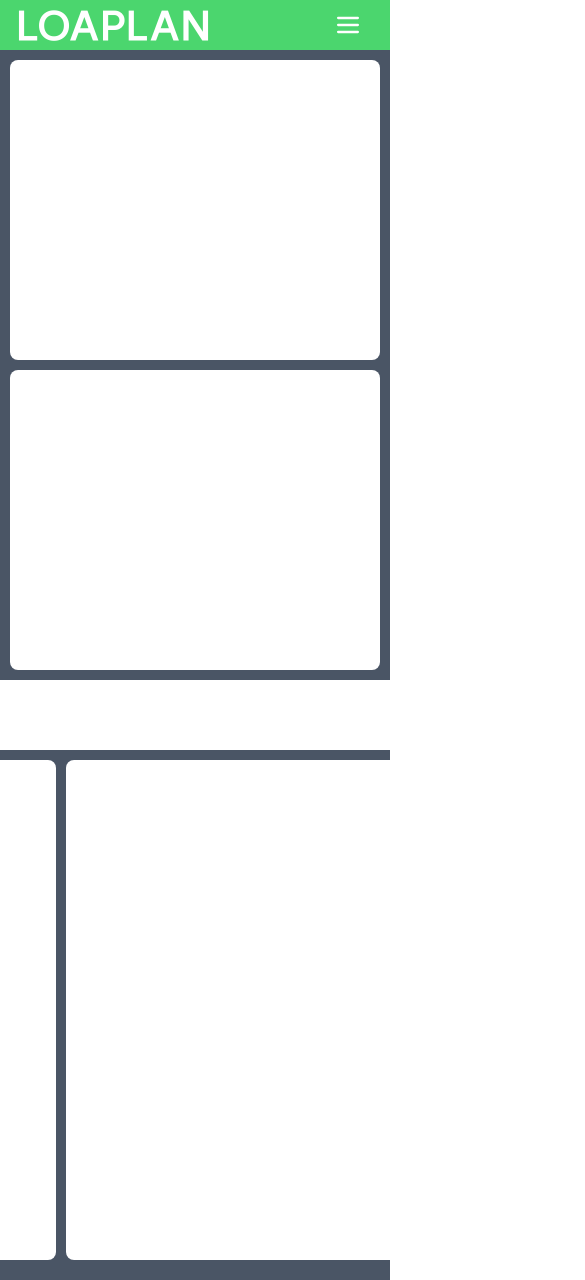
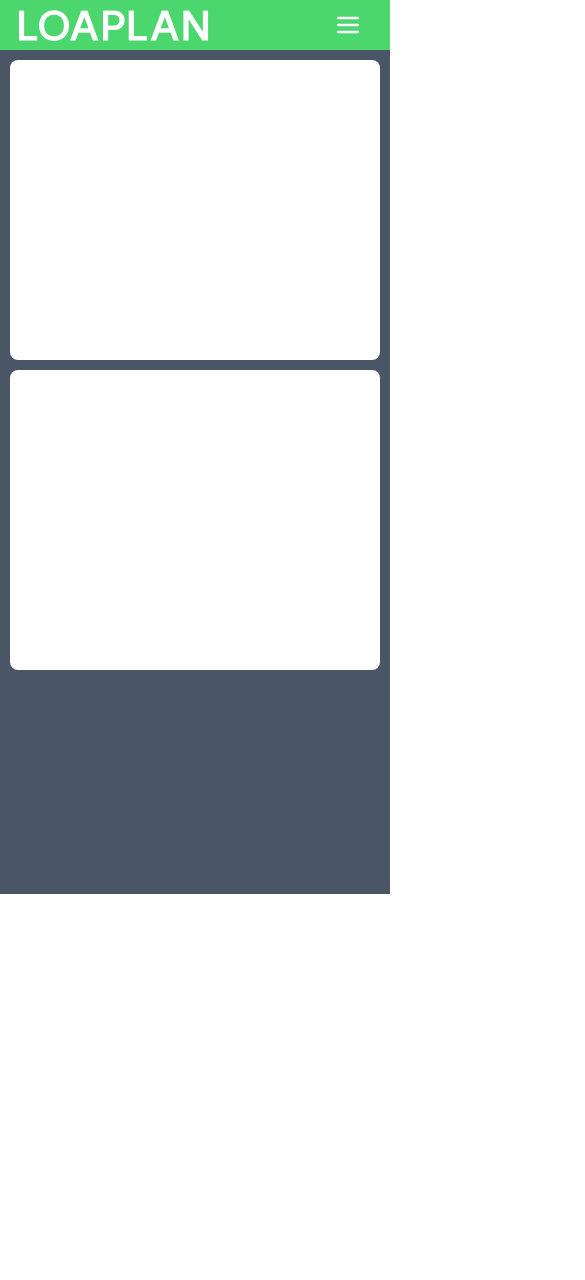
Before and after one commit to mycreature/LoaPlan, a React (Vite) app: page / in a window 390 px wide. Shown: the top 1280 px of the page, 585 px wide, since content can reach past the window. After the commit the page ends 894 px from the top, so only its background shows below. Built offline with nearby package versions, Linux system fonts and the light colour scheme.

Commit message:
[feat] home 반응형 구현현

```diff
--- a/src/pages/Home.tsx
+++ b/src/pages/Home.tsx
@@ -3,8 +3,8 @@ import Block from '../components/Block'
 const Home = () => {
   return (
     <div className='min-h-screen bg-gray-600'>
-      <main className='px-[10px] pt-[10px] pb-5'>
-        <div className='grid grid-cols-1 place-items-center items-center justify-center space-y-[10px] pb-[10px] md:flex md:justify-center md:space-x-[10px] md:pb-0 md:text-center'>
+      <main className='space-y-[10px] p-[10px]'>
+        <div className='grid grid-cols-1 place-items-center gap-y-[10px] md:flex md:justify-center md:gap-x-[14px] lg:gap-x-[10px]'>
           {/* 캐릭터 이미지 */}
           <div className='hidden lg:block'>
             <Block width={250} height={300} />
@@ -26,11 +26,15 @@ const Home = () => {
             <Block width={370} height={300} />
           </div>
         </div>
-        <div className='flex items-center justify-center space-x-[10px] text-center'>
-          <div className='grid min-w-[735px] grid-cols-2 gap-[10px]'>
+        <div className='hidden items-center justify-center gap-x-[10px] text-center md:flex'>
+          <div className='grid grid-cols-2 gap-x-[23px] gap-y-[10px] lg:gap-x-[10px]'>
             {/* 보석 리스트 */}
-            <div className='col-span-2'>
+            <div className='col-span-2 hidden lg:block'>
               <Block width={735} height={70} />
+            </div>
+            {/* 보석 리스트 (태블릿) */}
+            <div className='col-span-2 hidden md:block lg:hidden'>
+              <Block width={748} height={70} />
             </div>
             {/* 장비 리스트 */}
             <Block width={362.5} height={500} />
@@ -38,9 +42,13 @@ const Home = () => {
             <Block width={362.5} height={500} />
           </div>
           {/* 아크패시브 */}
-          <div className='w-[259px]'>
+          <div className='hidden w-[259px] lg:block'>
             <Block width={259} height={580} />
           </div>
+        </div>
+        {/* 아크패시브 (태블릿) */}
+        <div className='hidden w-full md:flex md:justify-center lg:hidden'>
+          <Block width={748} height={240} />
         </div>
       </main>
     </div>
```
